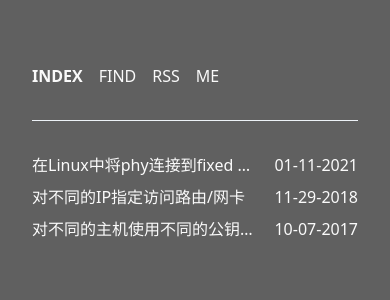
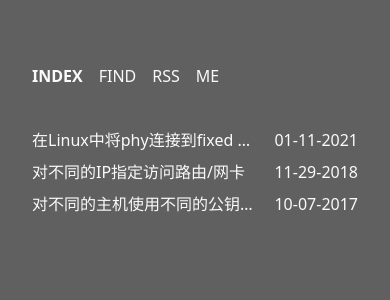
Before and after one commit to fixed-link/fixed-link.com, a Jekyll site: the page built from index.html, in a window 390 px wide. Shown: the top 300 px of the page. Built offline with Jekyll 4.4.1, drawn with Linux system fonts in a browser that asks for light colours.

Commit message:
update css

```diff
--- a/_sass/_main.scss
+++ b/_sass/_main.scss
@@ -196,8 +196,8 @@ header li {
 	padding-bottom: 1rem;
 }
 header ul {
-	border-bottom: 1px solid #edf2f7;
-	padding-bottom: 2rem;
+	// border-bottom: 1px solid #edf2f7;
+	padding-bottom: 0.5rem;
 }
 nav ul {
     border-right: 0px;
```
